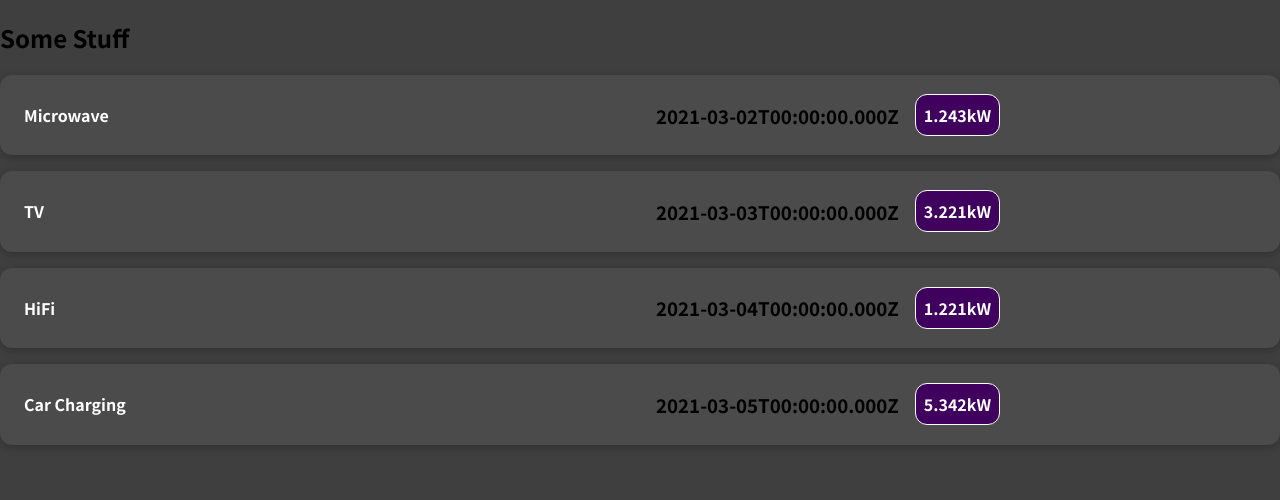
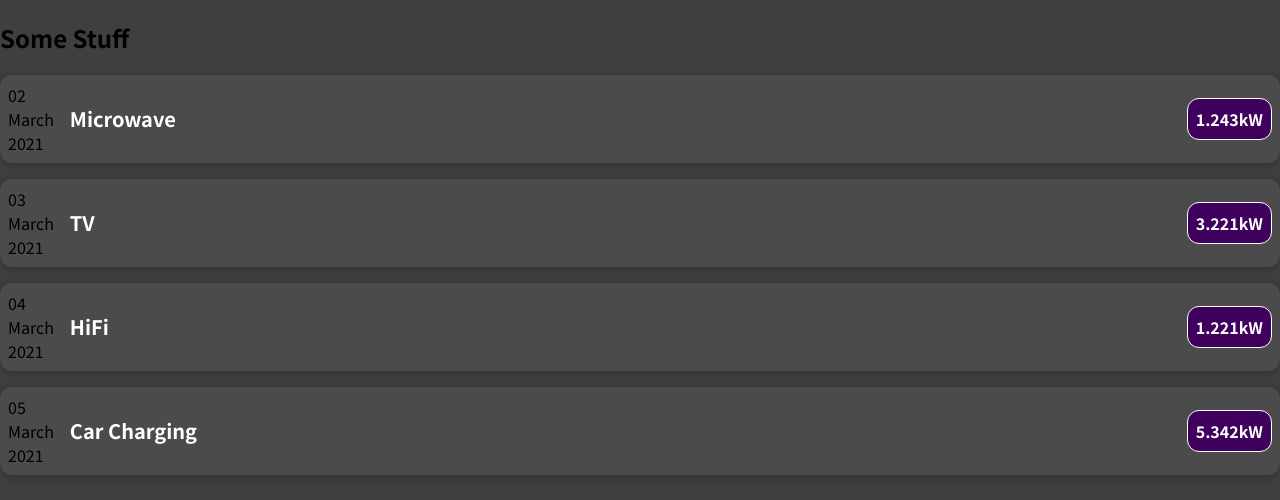
Before and after one commit to swdpcomputing/green-energy-info, a JavaScript app: page / in a window 1280 px wide. Shown: the top 500 px of the page. Built offline with nearby package versions, Linux system fonts and the light colour scheme.

Commit message:
feat(electricitytaker): 38 added split date

```diff
--- a/src/components/ElectricityTaker.js
+++ b/src/components/ElectricityTaker.js
@@ -1,11 +1,19 @@
 import "./ElectricityTaker.css";
 
 function ElectricityTaker(props) {
+  const day = props.date.toLocaleString("en-GB", { day: "2-digit" });
+  const month = props.date.toLocaleString("en-GB", { month: "long" });
+  const year = props.date.toLocaleString("en-GB", { year: "numeric" });
+
   return (
     <div className="electricity-taker">
-      <h2>{props.title}</h2>
+      <div>
+        <div>{day}</div>
+        <div>{month}</div>
+        <div>{year}</div>
+      </div>
       <div className="electricity-taker__description">
-        <h3>{props.date.toISOString()}</h3>
+        <h2>{props.title}</h2>
         <div className="electricity-taker__amount">{props.amount}kW</div>
       </div>
     </div>
```
Also changed, not shown: 1 other file (tests, documents, lock files or other folders).
